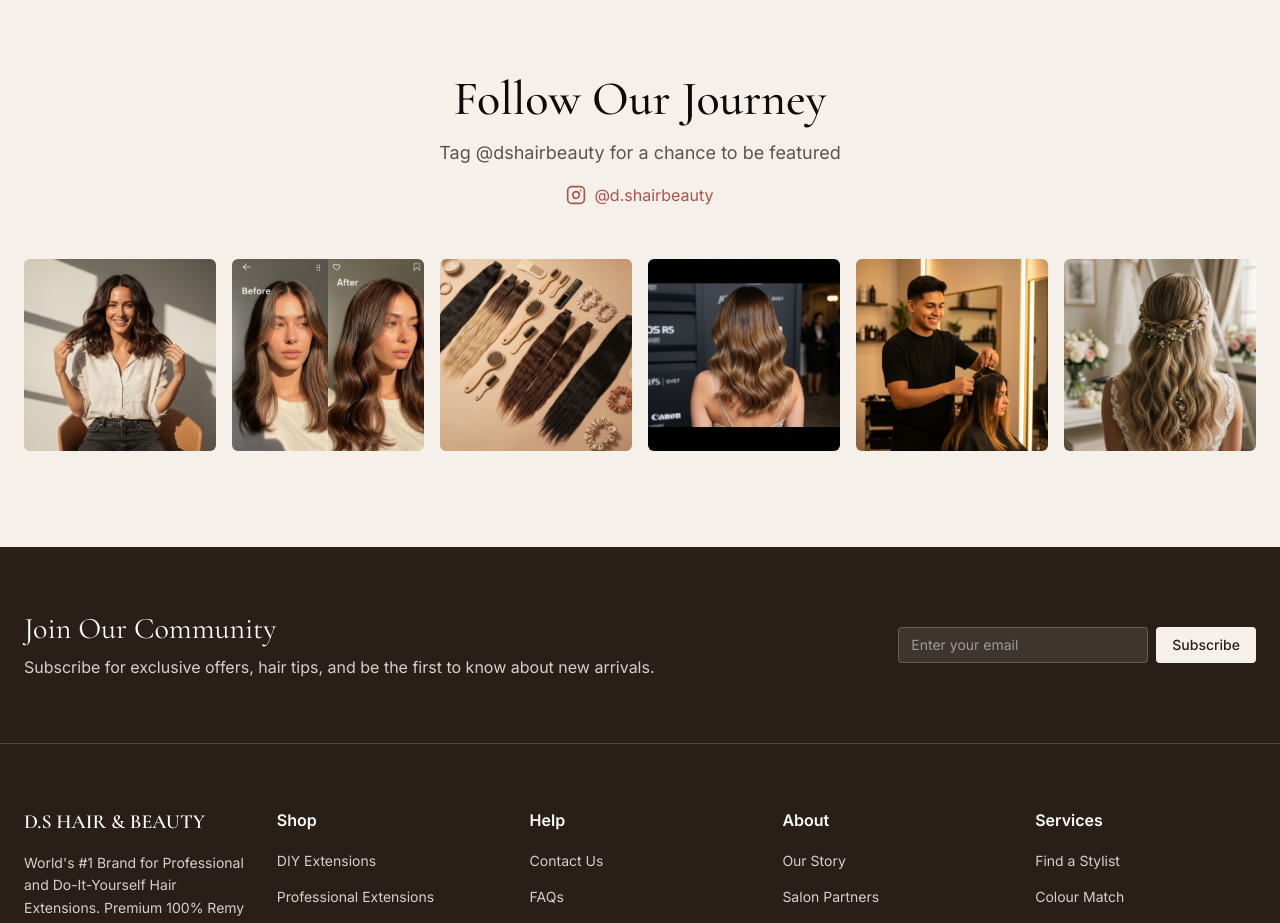
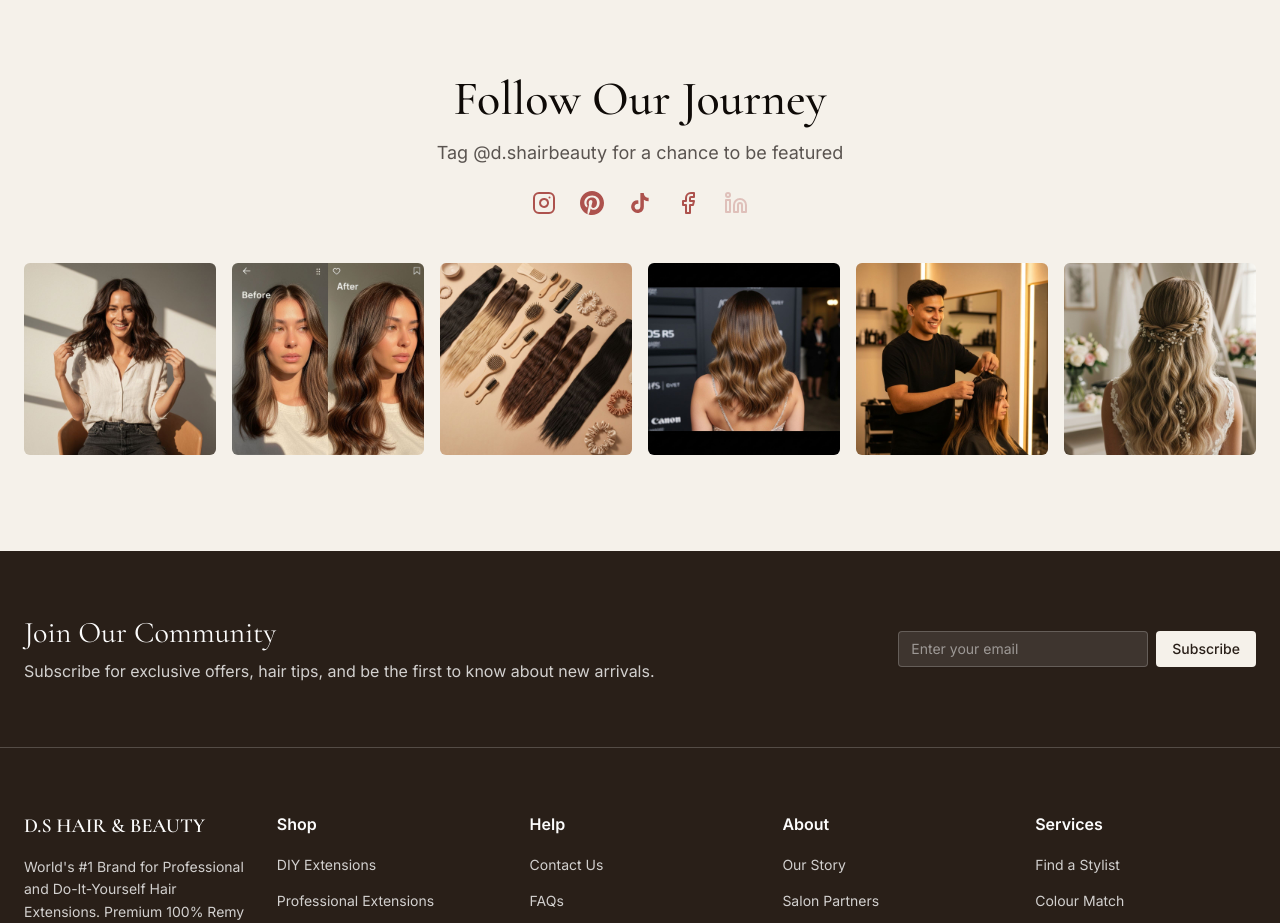
Before and after one commit to kkkk2024/dshair-v0, a Next.js app: page / in a window 1280 px wide. Shown: the part 5340-6263 px from the top of the page. Built offline with nearby package versions, Linux system fonts and the light colour scheme.

Commit message:
fix: 修复Tag并添加完整社交媒体链接(IG/Pinterest/TikTok/Facebook)

```diff
--- a/components/home/instagram-section.tsx
+++ b/components/home/instagram-section.tsx
@@ -2,7 +2,7 @@
 
 import Link from "next/link"
 import Image from "next/image"
-import { Instagram } from "lucide-react"
+import { Instagram, Linkedin, Youtube, Facebook } from "lucide-react"
 
 const instagramPosts = [
   { id: 1, image: "/images/instagram-1.jpg", likes: 1234 },
@@ -21,18 +21,71 @@ export function InstagramSection() {
           <h2 className="font-serif text-3xl md:text-4xl lg:text-5xl font-medium mb-4">
             Follow Our Journey
           </h2>
-          <p className="text-muted-foreground text-lg mb-4">
-            Tag @dshairbeauty for a chance to be featured
+          <p className="text-muted-foreground text-lg mb-6">
+            Tag @d.shairbeauty for a chance to be featured
           </p>
+
+          {/* Social Media Icons Row */}
+          <div className="flex flex-wrap justify-center gap-6 text-accent">
+            {/* Instagram */}
             <Link
               href="https://instagram.com/d.shairbeauty"
               target="_blank"
               rel="noopener noreferrer"
-            className="inline-flex items-center gap-2 text-accent hover:underline"
+              className="hover:scale-110 transition-transform"
+              aria-label="Instagram"
             >
-            <Instagram className="h-5 w-5" />
-            @d.shairbeauty
+              <Instagram className="h-6 w-6" />
             </Link>
+
+            {/* Pinterest */}
+            <Link
+              href="https://uk.pinterest.com/dshairbeautyuk"
+              target="_blank"
+              rel="noopener noreferrer"
+              className="hover:scale-110 transition-transform"
+              aria-label="Pinterest"
+            >
+              <svg className="h-6 w-6" fill="currentColor" viewBox="0 0 24 24">
+                <path d="M12 0C5.373 0 0 5.373 0 12c0 5.084 3.163 9.426 7.627 11.174-.105-.949-.2-2.405.042-3.441.218-.937 1.407-5.965 1.407-5.965s-.359-.719-.359-1.782c0-1.668.967-2.914 2.171-2.914 1.023 0 1.518.769 1.518 1.69 0 1.029-.655 2.568-.994 3.995-.283 1.194.599 2.169 1.777 2.169 2.133 0 3.772-2.249 3.772-5.495 0-2.873-2.064-4.882-5.012-4.882-3.414 0-5.418 2.561-5.418 5.207 0 1.031.397 2.138.893 2.738.098.119.112.224.083.345l-.333 1.36c-.053.22-.174.267-.402.161-1.499-.698-2.436-2.889-2.436-4.649 0-3.785 2.75-7.262 7.929-7.262 4.163 0 7.398 2.967 7.398 6.931 0 4.136-2.607 7.464-6.227 7.464-1.216 0-2.359-.631-2.75-1.378l-.748 2.853c-.271 1.043-1.002 2.35-1.492 3.146C9.57 23.812 10.763 24 12 24c6.627 0 12-5.373 12-12 0-6.628-5.373-12-12-12z"/>
+              </svg>
+            </Link>
+
+            {/* TikTok */}
+            <Link
+              href="https://www.tiktok.com/@d.shairbeauty"
+              target="_blank"
+              rel="noopener noreferrer"
+              className="hover:scale-110 transition-transform"
+              aria-label="TikTok"
+            >
+              <svg className="h-6 w-6" fill="currentColor" viewBox="0 0 24 24">
+                <path d="M19.59 6.69a4.83 4.83 0 01-3.77-4.25V2h-3.45v13.67a2.89 2.89 0 01-5.2 1.74 2.89 2.89 0 012.31-4.64 2.93 2.93 0 01.88.13V9.4a6.84 6.84 0 00-1-.05A6.33 6.33 0 005 20.1a6.34 6.34 0 0010.86-4.43v-7a8.16 8.16 0 004.77 1.52v-3.4a4.85 4.85 0 01-1-.1z"/>
+              </svg>
+            </Link>
+
+            {/* Facebook */}
+            <Link
+              href="https://www.facebook.com/D.SHairBeauty"
+              target="_blank"
+              rel="noopener noreferrer"
+              className="hover:scale-110 transition-transform"
+              aria-label="Facebook"
+            >
+              <Facebook className="h-6 w-6" />
+            </Link>
+
+            {/* LinkedIn (coming soon - placeholder) */}
+            <Link
+              href="https://linkedin.com"
+              target="_blank"
+              rel="noopener noreferrer"
+              className="hover:scale-110 transition-transform opacity-30 cursor-not-allowed"
+              aria-label="LinkedIn (Coming Soon)"
+            >
+              <Linkedin className="h-6 w-6" />
+            </Link>
+          </div>
         </div>
 
         <div className="grid grid-cols-2 md:grid-cols-3 lg:grid-cols-6 gap-4">
```
Lines whose indentation alone changed are shown as unchanged.
